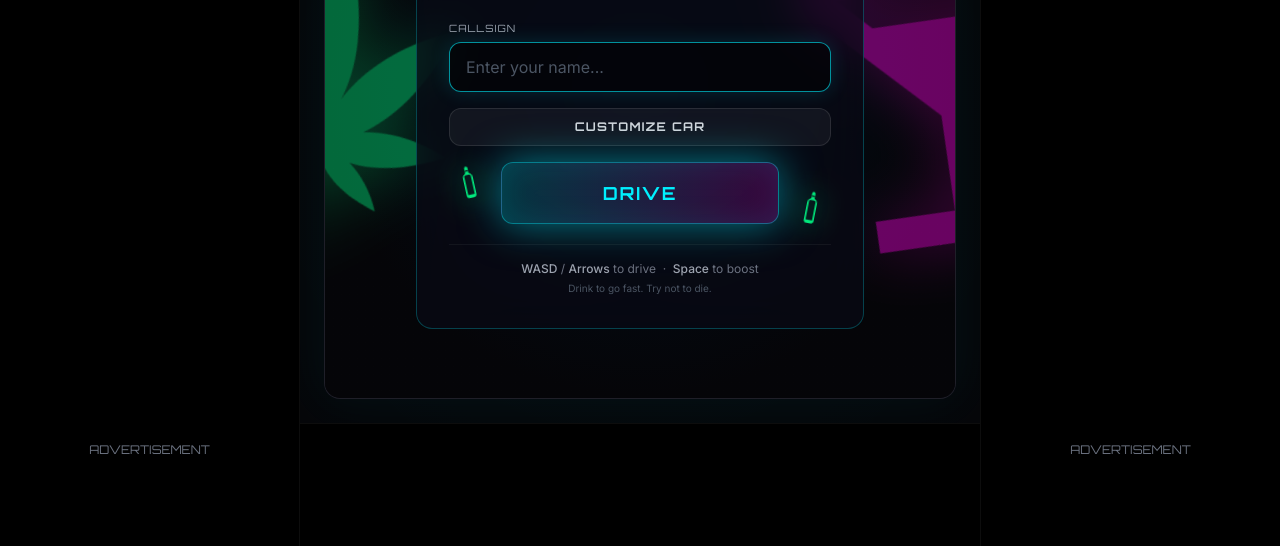
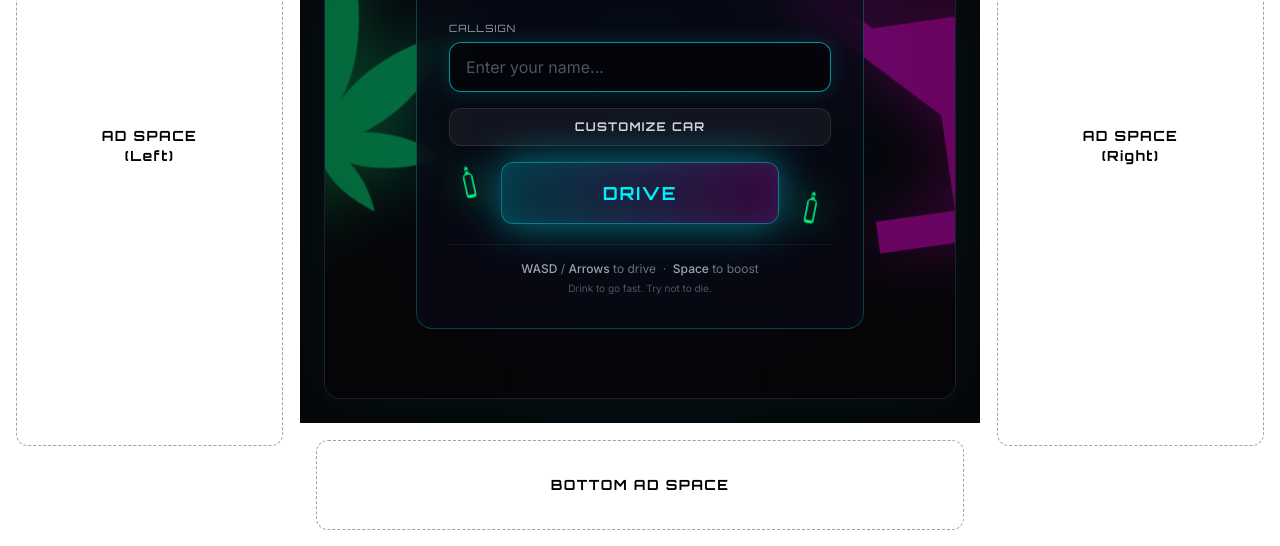
Before and after one commit to philippesaxer/drunkdrivers, a website: page public/index.html in a window 1280 px wide. Shown: the part 254-800 px from the top of the page. Drawn offline with nearby package versions, Linux system fonts and the light colour scheme; no server answers.

Commit message:
Update index.html

```diff
--- a/public/index.html
+++ b/public/index.html
@@ -169,17 +169,8 @@
   <div class="relative z-10 flex-1 flex flex-row w-full h-full overflow-hidden">
 
     <!-- Left Ad Sidebar -->
-    <div class="hidden xl:flex flex-col justify-center items-center w-[300px] border-r border-white/5 bg-black p-4 shrink-0">
-      <!-- Google AdSense Ad Unit (Left) -->
-      <!-- TO ACTIVATE: Replace data-ad-client and data-ad-slot with your real AdSense IDs -->
-      <ins class="adsbygoogle"
-           style="display:inline-block;width:300px;height:600px"
-           data-ad-client="ca-pub-XXXXXXXXXXXXXXXX"
-           data-ad-slot="XXXXXXXXXX"></ins>
-      <script>
-           // (adsbygoogle = window.adsbygoogle || []).push({});
-      </script>
-      <div class="text-gray-500 text-xs mt-2 font-display">ADVERTISEMENT</div>
+    <div class="hidden xl:flex flex-col justify-center items-center w-[300px] border-r border-white/5 bg-white p-4 shrink-0">
+      <div class="border border-dashed border-gray-400 w-full h-[600px] flex items-center justify-center text-black font-bold font-display tracking-widest text-sm text-center rounded-xl">AD SPACE<br>(Left)</div>
     </div>
 
     <!-- Center Column -->
@@ -494,29 +485,16 @@
       </div> <!-- End Game Wrapper -->
 
       <!-- Bottom Ad Space Wrapper -->
-      <div class="w-full bg-black hidden sm:flex justify-center p-4 shrink-0 border-t border-white/5">
-        <!-- Google AdSense Ad Unit (Bottom) -->
-        <ins class="adsbygoogle"
-             style="display:inline-block;width:970px;height:90px"
-             data-ad-client="ca-pub-XXXXXXXXXXXXXXXX"
-             data-ad-slot="XXXXXXXXXX"></ins>
-        <script>
-             // (adsbygoogle = window.adsbygoogle || []).push({});
-        </script>
+      <div class="w-full bg-white hidden sm:flex justify-center p-4 shrink-0 border-t border-white/5">
+        <div class="w-full max-w-[1400px] h-[90px] border border-dashed border-gray-400 flex items-center justify-center text-black font-bold font-display tracking-widest text-sm rounded-xl">
+          BOTTOM AD SPACE
+        </div>
       </div>
     </div> <!-- End Center Column -->
 
     <!-- Right Ad Sidebar -->
-    <div class="hidden xl:flex flex-col justify-center items-center w-[300px] border-l border-white/5 bg-black p-4 shrink-0">
-      <!-- Google AdSense Ad Unit (Right) -->
-      <ins class="adsbygoogle"
-           style="display:inline-block;width:300px;height:600px"
-           data-ad-client="ca-pub-XXXXXXXXXXXXXXXX"
-           data-ad-slot="XXXXXXXXXX"></ins>
-      <script>
-           // (adsbygoogle = window.adsbygoogle || []).push({});
-      </script>
-      <div class="text-gray-500 text-xs mt-2 font-display">ADVERTISEMENT</div>
+    <div class="hidden xl:flex flex-col justify-center items-center w-[300px] border-l border-white/5 bg-white p-4 shrink-0">
+      <div class="border border-dashed border-gray-400 w-full h-[600px] flex items-center justify-center text-black font-bold font-display tracking-widest text-sm text-center rounded-xl">AD SPACE<br>(Right)</div>
     </div>
 
   </div> <!-- End Layout Wrapper -->
```
